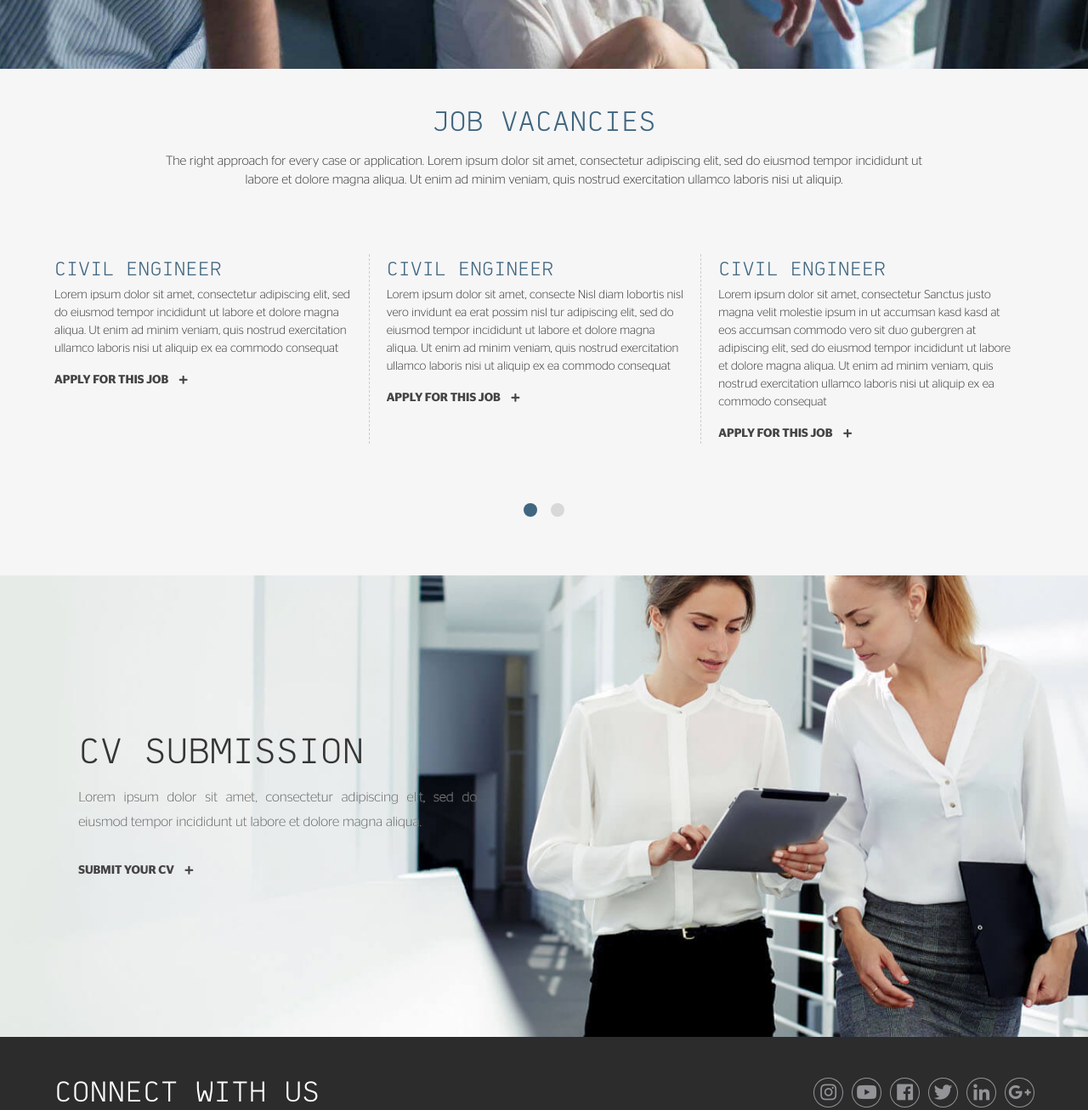
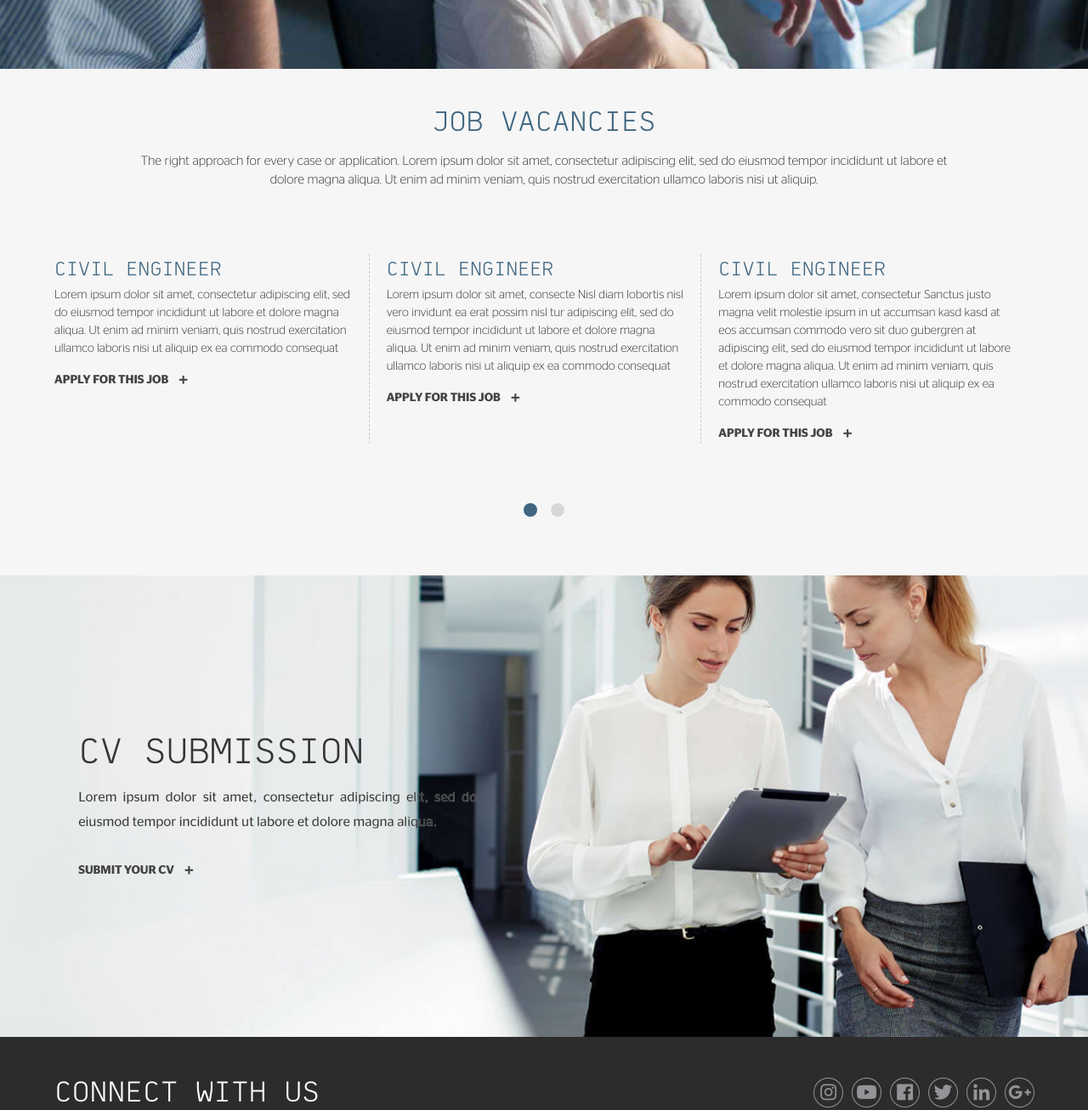
Before and after one commit to JohnZevgolis/Metka-IPS, a website: page careers.html in a window 1280 px wide. Shown: the part 840-2146 px from the top of the page at 85% size. Drawn offline with nearby package versions, Linux system fonts and the light colour scheme.

Commit message:
change .content width

```diff
--- a/assets/css/style.css
+++ b/assets/css/style.css
@@ -1,4 +1,9 @@
 /***      Shared      ***/
+
+.page-info .content,
+.jobs .content {
+	max-width: 970px;
+}
 
 .social.share-pdf {
 	display: -webkit-box;
--- a/careers.html
+++ b/careers.html
@@ -33,6 +33,7 @@
 
     <!--************** StyleSheets **************-->
     <link rel="stylesheet" href="assets/css/main.css" />
+    <link rel="stylesheet" href="assets/css/style.css" />
     <!--[if IE]> <link rel="stylesheet" href="assets/css/IE9.css" /><![endif]-->
 
     <!--************** Scripts **************-->
```
